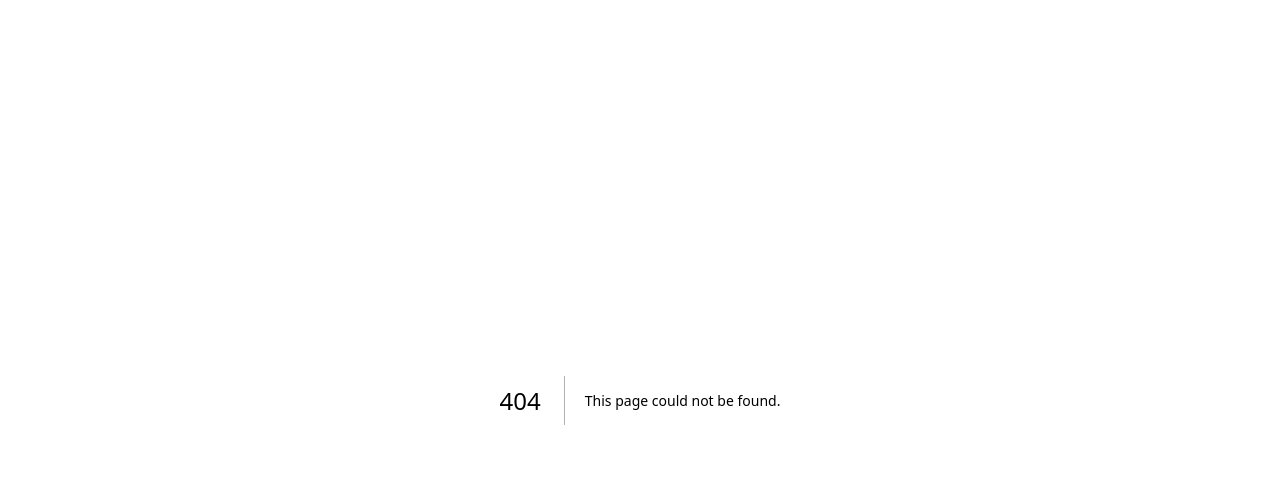
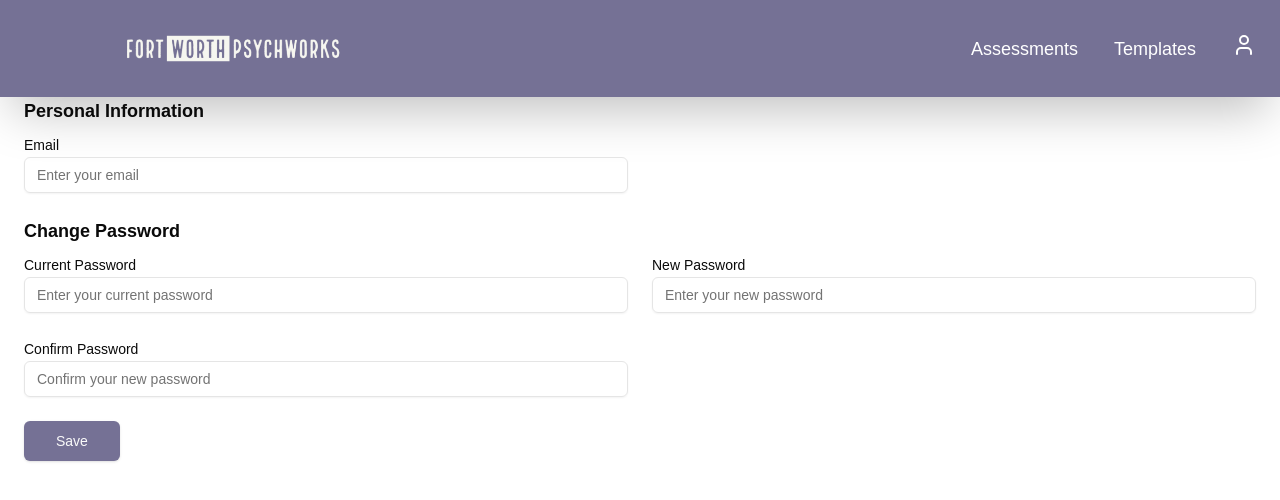
Before and after one commit to Psych-Works/PsychWorks, a Next.js app in the folder psycworks/: page /settings in a window 1280 px wide. Before the commit this address had no page. Shown: the top 500 px of the page. Built offline with nearby package versions, Linux system fonts and the light colour scheme.

Commit message:
Feat: Settings page frontend

```diff
--- /dev/null
+++ b/psycworks/app/(main)/settings/admin/page.tsx
@@ -0,0 +1,7 @@
+import React from "react";
+
+const AdminPage = () => {
+  return <div>AdminPage</div>;
+};
+
+export default AdminPage;
--- /dev/null
+++ b/psycworks/app/(main)/settings/page.tsx
@@ -0,0 +1,56 @@
+import { Button } from "@/components/ui/button";
+import { Input } from "@/components/ui/input";
+import { Label } from "@/components/ui/label";
+import React from "react";
+
+const SettingsPage = () => {
+  return (
+    <div className="px-4 space-y-6 md:px-6">
+      <div className="space-y-6">
+        <div className="space-y-2">
+          <h2 className="text-lg font-semibold">Personal Information</h2>
+          <div className="grid grid-cols-1 md:grid-cols-2 gap-6">
+            <div>
+              <Label htmlFor="email">Email</Label>
+              <Input id="email" placeholder="Enter your email" type="email" />
+            </div>
+          </div>
+        </div>
+        <div className="space-y-2">
+          <h2 className="text-lg font-semibold">Change Password</h2>
+          <div className="grid grid-cols-1 md:grid-cols-2 gap-6">
+            <div>
+              <Label htmlFor="current-password">Current Password</Label>
+              <Input
+                id="current-password"
+                placeholder="Enter your current password"
+                type="password"
+              />
+            </div>
+            <div>
+              <Label htmlFor="new-password">New Password</Label>
+              <Input
+                id="new-password"
+                placeholder="Enter your new password"
+                type="password"
+              />
+            </div>
+            <div>
+              <Label htmlFor="confirm-password">Confirm Password</Label>
+              <Input
+                id="confirm-password"
+                placeholder="Confirm your new password"
+                type="password"
+              />
+            </div>
+          </div>
+        </div>
+      </div>
+      <div className="mt-8">
+        <Button size="lg">Save</Button>
+      </div>
+    </div>
+  );
+};
+
+export default SettingsPage;
```
